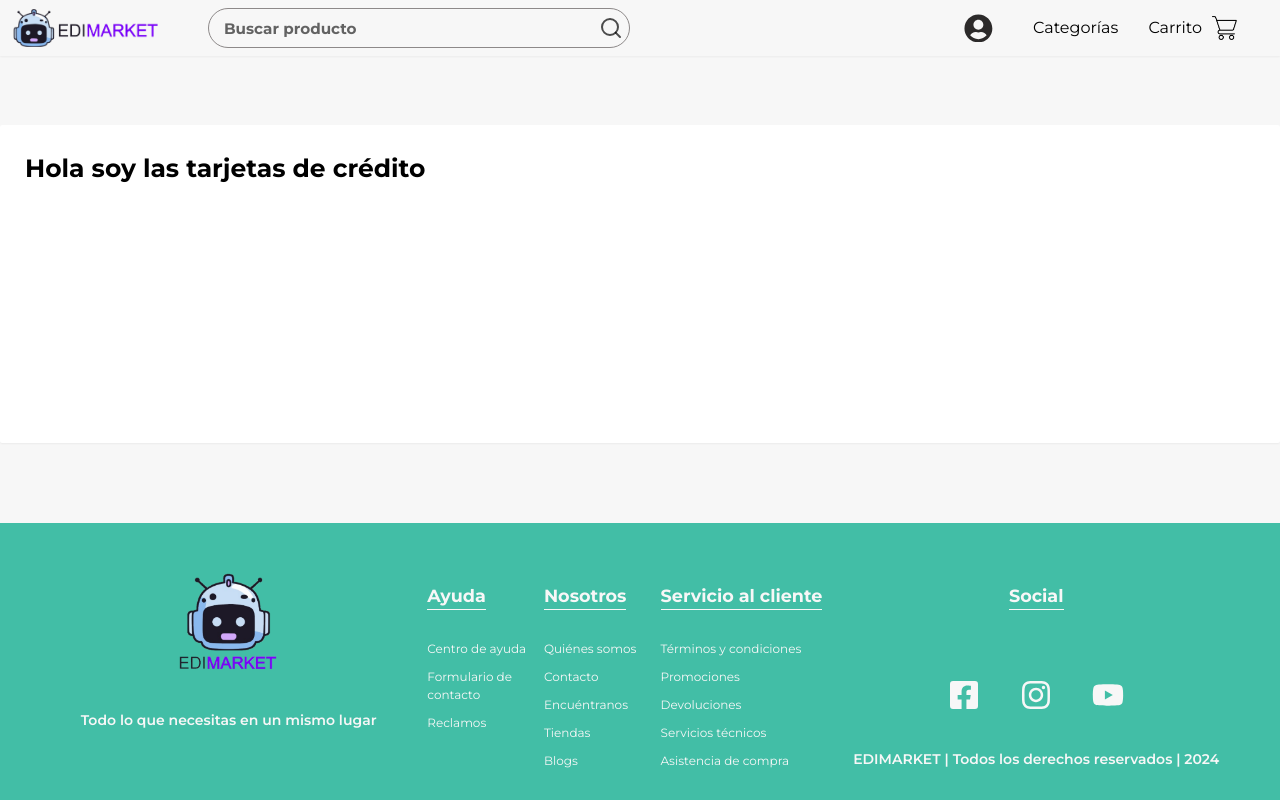
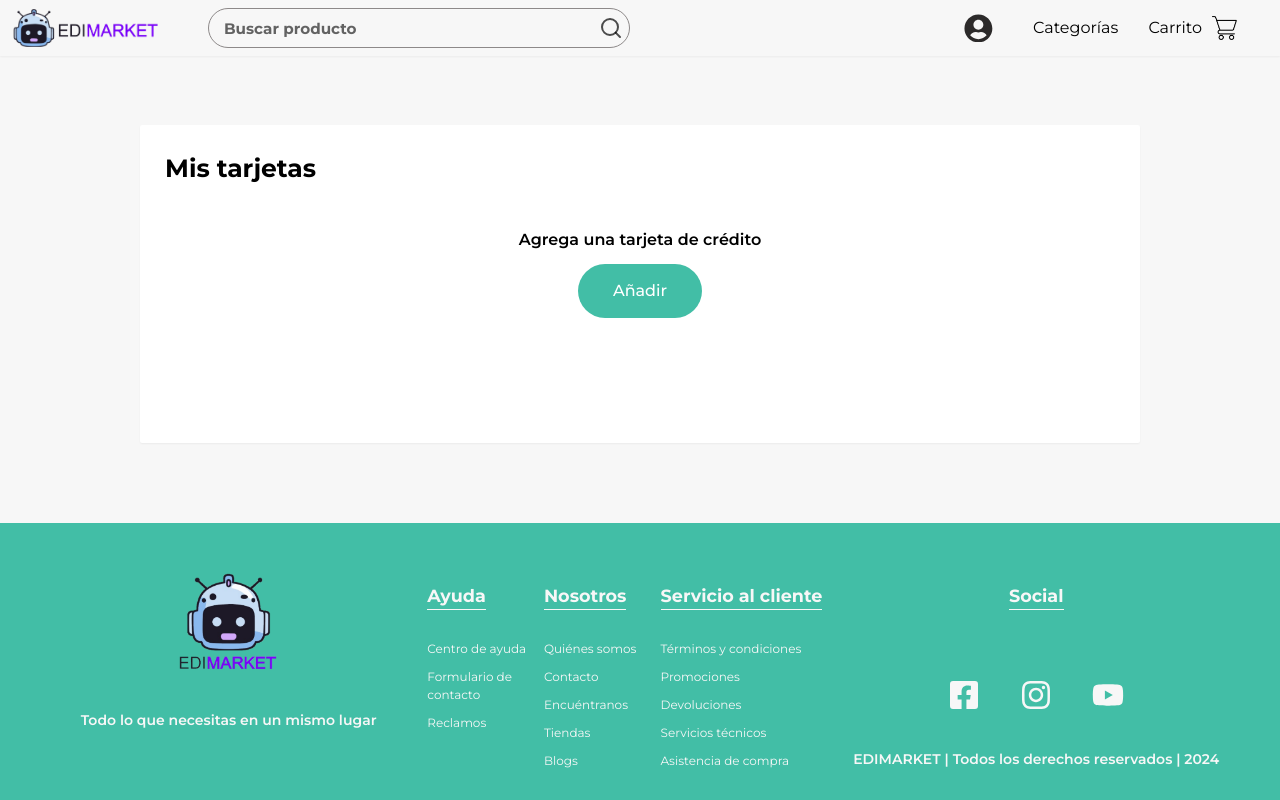
Before and after one commit to SebastianHernandez0/edimarket-2, a React (Vite) app in the folder Frontend/: page /my-credit-cards in a window 1280 px wide. Built offline with nearby package versions, Linux system fonts and the light colour scheme; sample sign-in values are in the browser's storage.

Commit message:
Creando elementos para las tarjetas añadidas

```diff
--- a/Frontend/src/pages/userCards/UserCards.jsx
+++ b/Frontend/src/pages/userCards/UserCards.jsx
@@ -1,9 +1,46 @@
 import "../userCards/userCards.css";
+import { Link } from "react-router-dom";
+import { GeneralBtn } from "../../components/generalBtn/GeneralBtn";
 
 export function UserCards() {
+  const prueba = "";
+
   return (
     <section className="usercards__container bg-white shadow-sm rounded-sm">
-      <h1>Hola soy las tarjetas de crédito</h1>
+      <h1 className="mb-5">Mis tarjetas</h1>
+      <div className="usercards__body">
+        {prueba ? (
+          <div className="credit-card__body">
+            <div className="flex border rounded-md p-5">
+              <div className="flex items-center justify-start gap-5 w-full">
+                <div className="credit-card-container">
+                  <img
+                    className="credit-card__img"
+                    src="/imgs/aplication/mastercard.png"
+                    alt=""
+                  />
+                </div>
+                <div className="flex flex-col">
+                  <span>Santander</span>
+                  <span>
+                    Vencimiento <span>08/27</span>
+                  </span>
+                </div>
+              </div>
+              <Link className="self-end font-semibold hover:text-teal-500">
+                Eliminar
+              </Link>
+            </div>
+          </div>
+        ) : (
+          <div className="flex flex-col gap-3 items-center sm:my-5">
+            <p className="font-semibold">Agrega una tarjeta de crédito</p>
+            <GeneralBtn type="secondary" className="">
+              Añadir
+            </GeneralBtn>
+          </div>
+        )}
+      </div>
     </section>
   );
 }
--- a/Frontend/src/pages/userCards/userCards.css
+++ b/Frontend/src/pages/userCards/userCards.css
@@ -3,5 +3,22 @@
   padding: 25px;
   margin: 60px auto;
   width: 100%;
-  max-width: 1400px;
+  max-width: 1000px;
 }
+.usercards__body {
+  height: 100%;
+  display: grid;
+}
+.credit-card-container {
+  border-radius: 50%;
+  border: 1px solid #b6b6b6;
+  width: 80px;
+  height: 80px;
+  display: flex;
+  align-items: center;
+  justify-content: center;
+}
+.credit-card__img {
+  padding: 15px;
+  object-fit: cover;
+}
```
Also changed, not shown: Frontend/public/imgs/aplication/mastercard.png (added), Frontend/public/imgs/aplication/visa.png (added).
